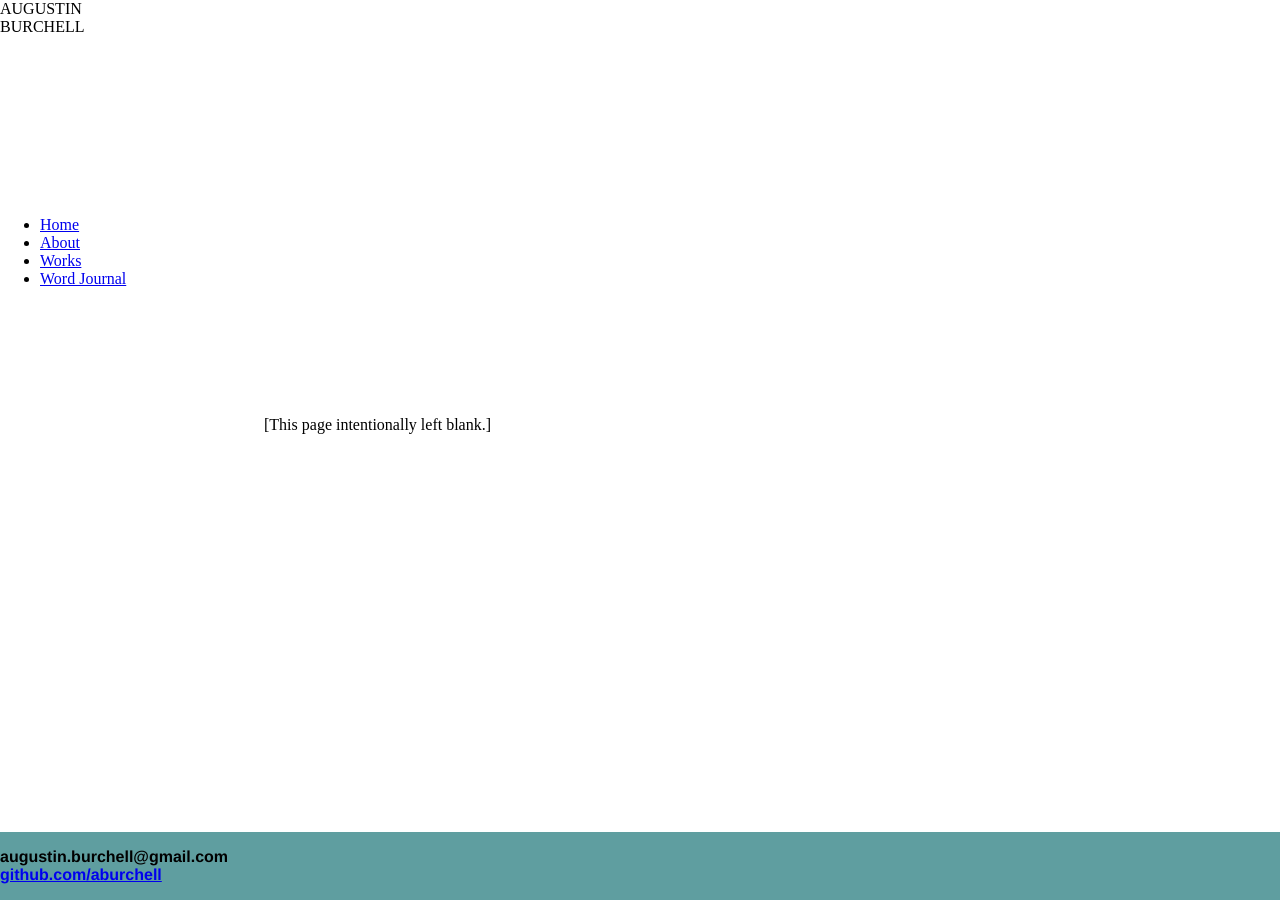
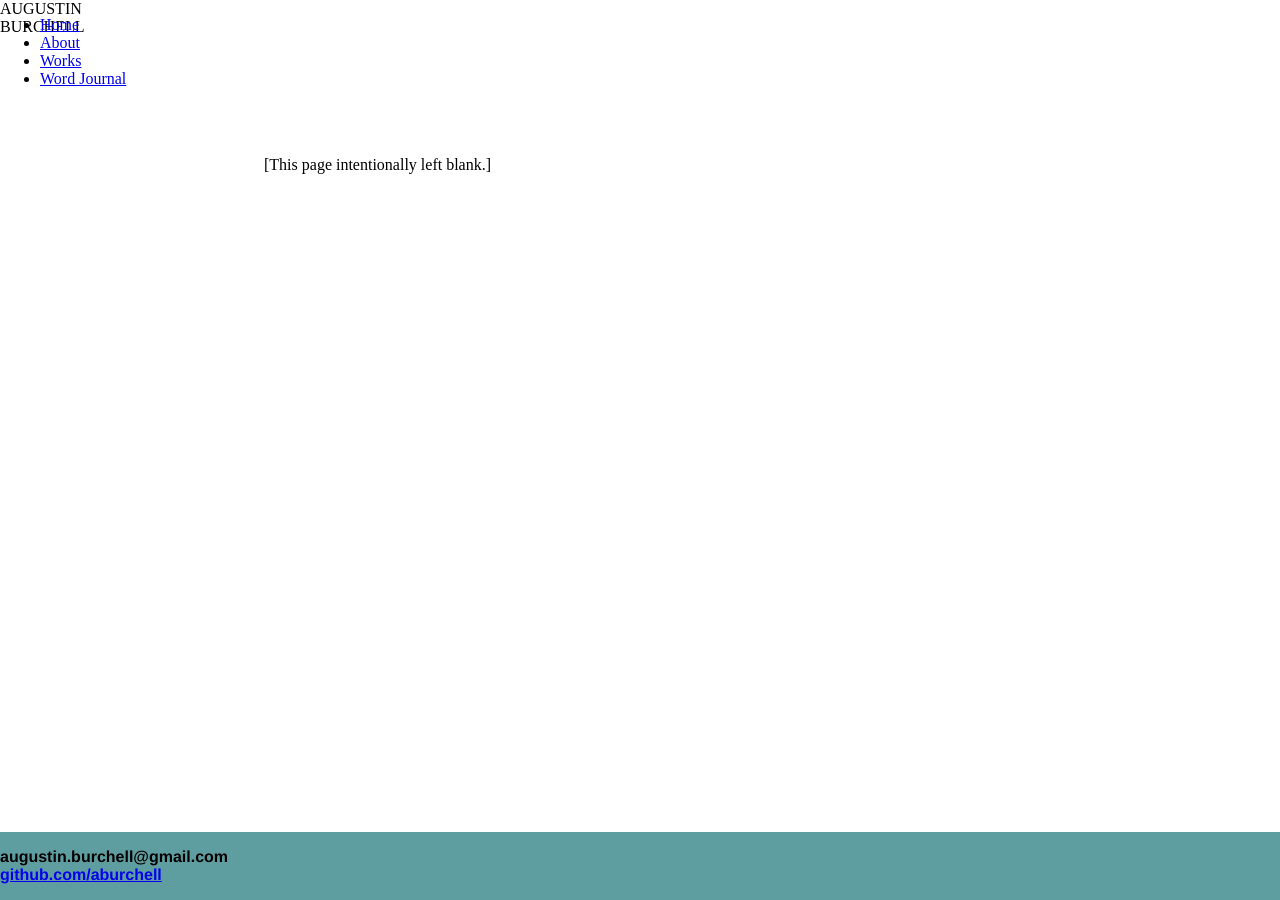
Before and after one commit to aburchell/aburchell.github.io, a Jekyll site: the page built from index.html, in a window 1280 px wide. Built offline with Jekyll 4.4.1, drawn with Linux system fonts in a browser that asks for light colours.

Commit message:
Fixed pos of header and nav, px coded grid rows

```diff
--- a/css/main.css
+++ b/css/main.css
@@ -20,12 +20,12 @@ html, body {
 
 .main-header {
     grid-area: header;
-    position: absolute;
+    position: fixed;
 }
 
 .main-nav {
     grid-area: nav;
-    position: sticky;
+    position: fixed;
 }
 
 .page-header {
@@ -67,7 +67,7 @@ html, body {
         min-height: 100%;
         overflow: scroll;
         grid-template-columns: 1fr 2fr 1fr 1fr;
-        grid-template-rows: 20% 20% 20% 20% 20%;
+        grid-template-rows: 50px 50px 50px auto 50px;
         grid-template-areas:
             "header . . ."
             "nav pageHead . ."
```
